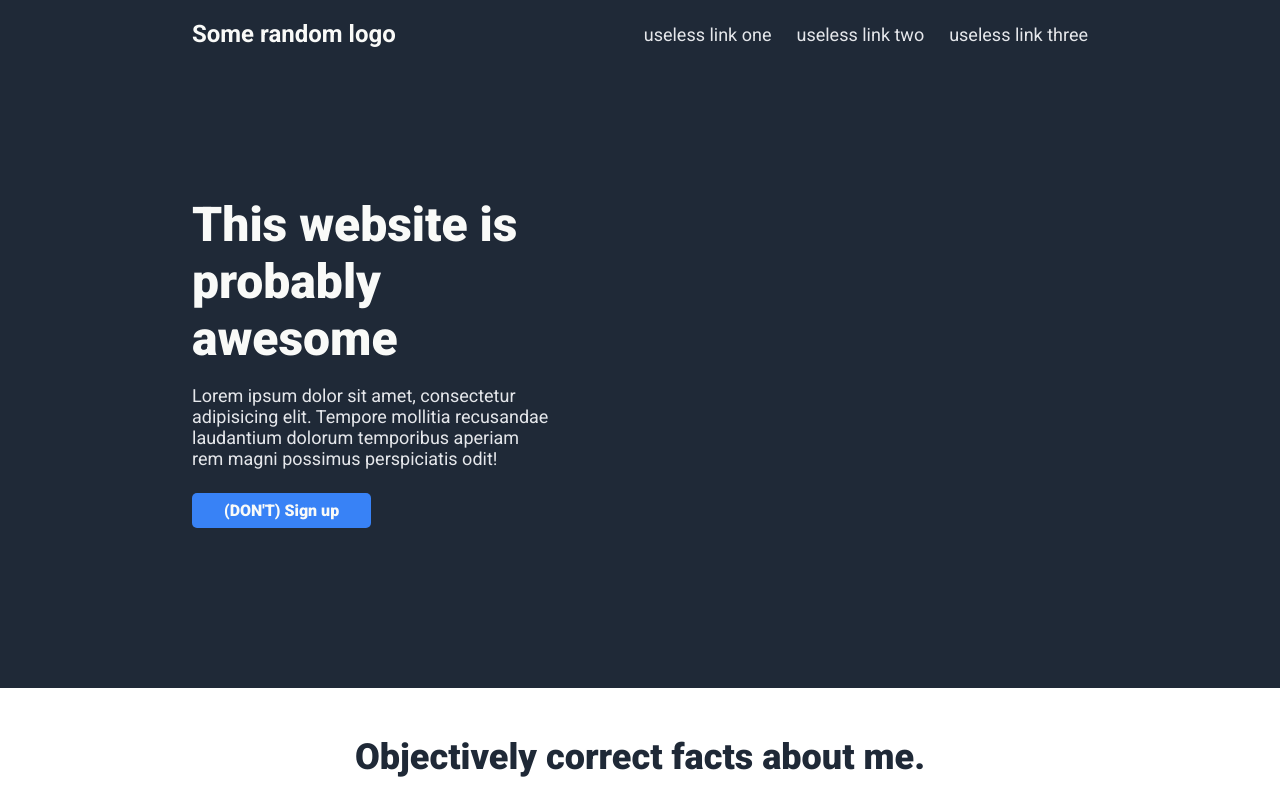
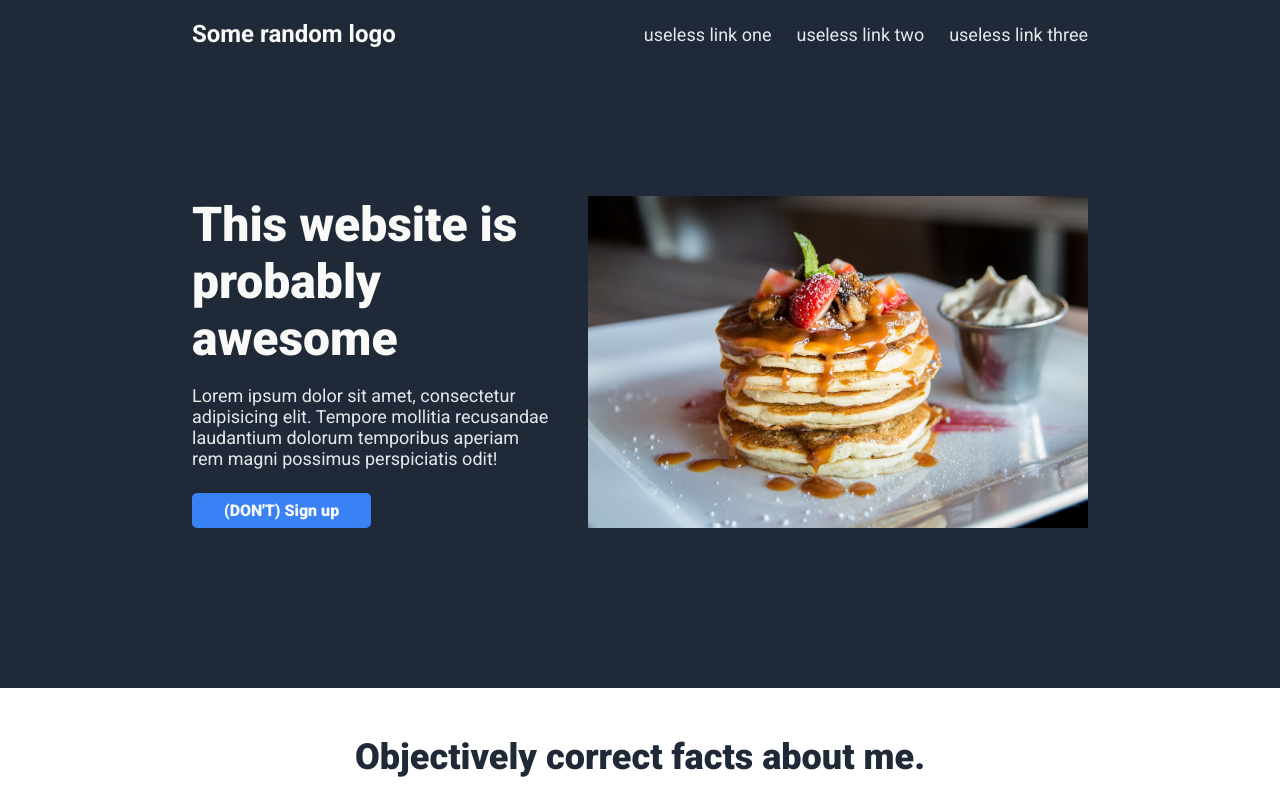
Before and after one commit to theaniketnegi/landing-page, a plain HTML site: page index.html in a window 1280 px wide. Shown: the top 800 px of the page. Drawn offline with Linux system fonts and the light colour scheme.

Commit message:
Fixed a silly mistake

```diff
--- a/index.html
+++ b/index.html
@@ -27,7 +27,7 @@
                         dolorum temporibus aperiam rem magni possimus perspiciatis odit! </p>
                     <button class="head-button">(DON'T) Sign up</button>
                 </div>
-                <img src="./pancake.jpg" class="head-img" alt="">
+                <img src="./images/pancake.jpg" class="head-img" alt="">
             </div>
         </div>
     </div>
```
